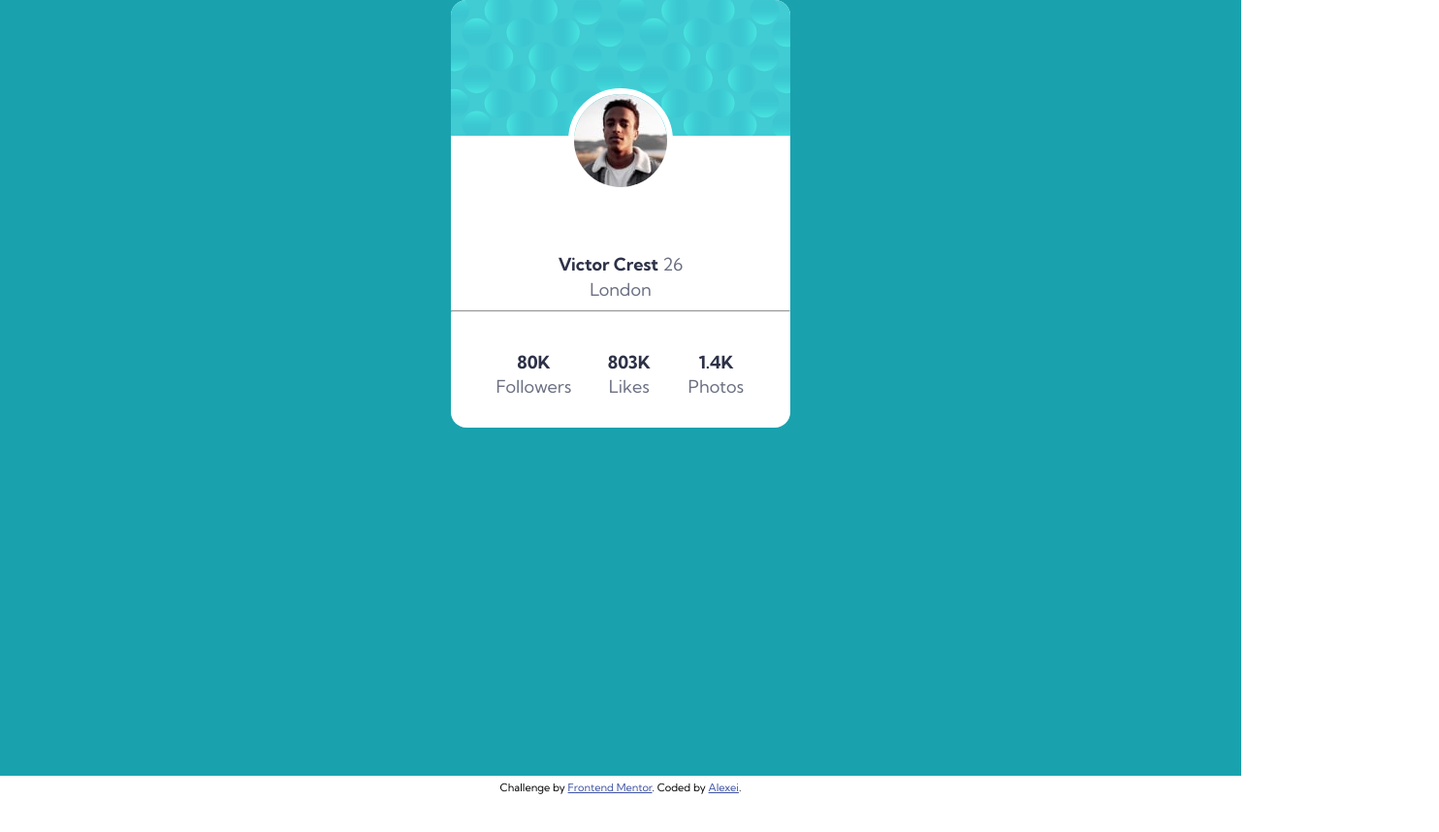
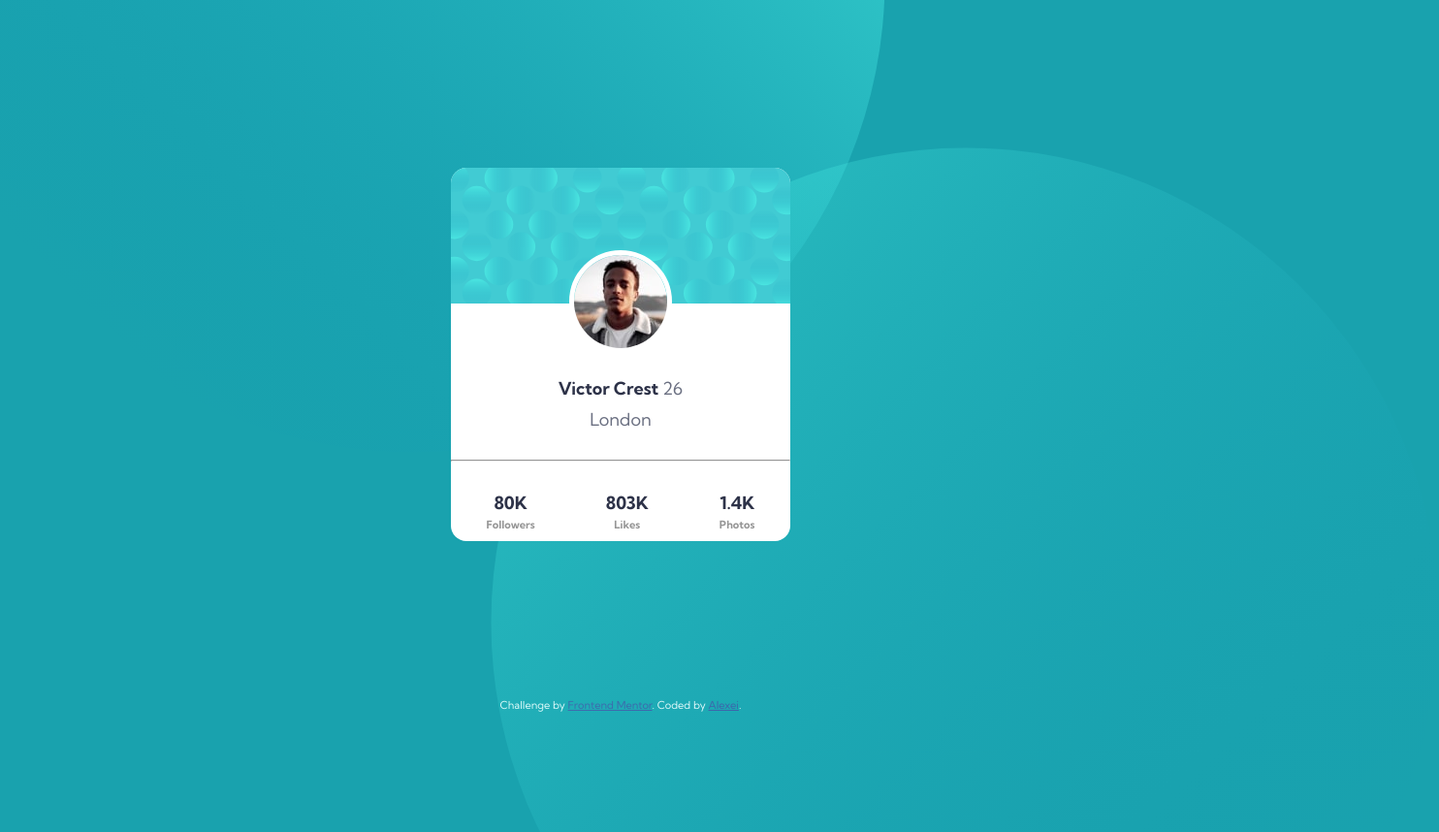
Before and after one commit to Batareika007/profile-card-component, a plain HTML site: page index.html in a window 1280 px wide. Shown: the whole page at 97% size, 1484 px wide, since content can reach past the window. Before the commit the page ends 825 px from the top, so only its background shows below. Drawn offline with Linux system fonts and the light colour scheme.

Commit message:
desktop version done

```diff
--- a/index.html
+++ b/index.html
@@ -5,8 +5,7 @@
   <meta charset="UTF-8">
   <meta name="viewport" content="width=device-width, initial-scale=1.0">
   <!-- displays site properly based on user's device -->
-  <link rel="preconnect" href="https://fonts.gstatic.com">
-<link href="https://fonts.googleapis.com/css2?family=Kumbh+Sans:wght@400;700&display=swap" rel="stylesheet">
+  <link href="https://fonts.googleapis.com/css2?family=Kumbh+Sans:wght@400;700&display=swap" rel="stylesheet">
   <link rel="stylesheet" href="style/style.css">
   <link rel="icon" type="image/png" sizes="32x32" href="./images/favicon-32x32.png">
 
@@ -26,49 +25,76 @@
 </head>
 
 <body>
-  <main>
-  <!-- top left image circle -->
-  <img class="top_left_circle" src="images/bg-pattern-top.svg" alt="">
+  <div class="pattern-top">
+    <img src="images/bg-pattern-top.svg" alt="top-pattern">
+  </div>
 
-  <!-- ======== person card ============= -->
-  <div class="person_card">
+  <!-- ====== main container -->
 
-    <img class="top_card_image" src="images/bg-pattern-card.svg" alt="">
+  <div class="container">
+
+    <!-- ======== card ==========  -->
+
+    <section>
+      <img src="images/bg-pattern-card.svg" alt="pattern card">
+
+      <img class="card-picture" src="images/image-victor.jpg" alt="Victor picture">
+
+      <span class="person-name font-bold">
+        Victor Crest
+        <span class="person-age"> 26</span>
+      </span>
+      <span class="person-living-city">
+        London
+      </span>
+      <hr>
+
+      <!-- personal data -->
+
+      <div class="perosn-data">
+
+        <div class="data font-bold">
+          80K
+          <span class="small-text">
+            Followers
+          </span>
+        </div>
+        <div class="data font-bold">
+          803K
+          <span class="small-text">
+            Likes
+          </span>
+
+        </div>
+
+        <div class="data font-bold">
+          1.4K
+          <span class="small-text">
+            Photos
+          </span>
+
+        </div>
+      </div>
+    </section>
+  </div>
+
+  <div class="pattern-bottom">
+    <img src="images/bg-pattern-bottom.svg" alt="bottom-pattern">
+  </div>
 
 
-    <img class="person_image" src="images/image-victor.jpg" alt="victor image">
-    <div>
-    <span class="person_name bold_text">Victor Crest</span>
-    <span class="regular_text"> 26</span>
-    </div>
 
-    <span class="regular_text"> London</span>
-    <hr>
 
-    <div class="flexbox">
-      <div class="regular_text">
-       <span class="bold_text"> 80K</span>
-        <span>Followers</span>
-      </div>
-      <div class="regular_text">
-       <span class="bold_text"> 803K</span>
-        <span> Likes </span>
-      </div>
-      <div class="regular_text">
-        <span class="bold_text">1.4K</span>
-       <span> Photos</span>
-      </div>
-    </div>
-  </div>
 
-<!-- bottom imahe circle -->
-  <img class="bottom_right_circle" src="images/bg-pattern-bottom.svg" alt="">
 
-</main>
+
+
+<footer>
   <div class="attribution">
     Challenge by <a href="https://www.frontendmentor.io?ref=challenge" target="_blank">Frontend Mentor</a>.
-    Coded by <a href="https://github.com/Batareika007/profile-card-component">Alexei</a>.
+    Coded by <a href="https://github.com/Batareika007">Alexei</a>.
   </div>
+  </footer>
 </body>
 
 </html>
--- a/style/style.css
+++ b/style/style.css
@@ -3,69 +3,107 @@ body {
     font-family: 'Kumbh Sans',
     sans-serif;
     font-size: 18px;
-    line-height: 140%;
-}
-
-main{
-    margin: 0 auto;
     background-color: hsl(185, 75%, 39%);
-    height: 100vh;
-    overflow:hidden;
+    overflow: hidden;
+    color: hsl(229, 23%, 23%);
 }
 
 hr{
-    border-top: 1px solid hsl(0, 0%, 59%);
+    border-top: solid 1px hsl(0, 0%, 59%);
 }
 
-.bold_text{
-    color: hsl(229, 23%, 23%);
+.font-bold{
     font-weight: 700;
-    /* margin-bottom: ; */
+}
+
+.small-text{
+    font-size: .7rem;
+    color: hsl(0, 0%, 59%);
+    display: block;
+    line-height: 20px;
+}
+
+/* ========= background  paterns ============ */
+
+.pattern-top{
+    position: absolute;
+    left: -65px;
+    top: -511px;
+    /* border: 3px blue solid; */
+    z-index: 1;
+}
+
+.pattern-bottom{
+    max-width: 100vh;
+    position: absolute;
+    right: -26px;
+    bottom: -335px;
+    /* border: 3px red solid; */
+    z-index: 2;
+}
+
+/*============ main page ================  */
+
+.container{
+    position: relative;
+    max-width: 1440px;
+    height: 720px;
+    margin: 0 auto;
+    background-color: hsl(185, 75%, 39%);
+}
+
+section{
+    overflow: hidden;
+    border-radius: 16px;
+    position: relative;
+    margin: 0 auto;
+    top:173px;
+    background-color: #ffffff;
+    width: 350px;
+    height: 385px;
+    text-align: center;
+    z-index: 3;
+}
+
+.card-picture{
+    position: relative;
+    display: block;
+    margin: 0 auto;
+    border-radius: 100%;
+    border: 5px white solid;
+    top: -60px;
+}
+
+.person-name{
+    display: block;
+    margin-top: -35px;
+    margin-bottom: 9px;
+}
+
+.person-age{
+    font-weight: 400;
+    color: hsl(227, 10%, 46%);
+}
+
+.person-living-city{
+    display: block;
+    color: hsl(227, 10%, 46%);
+    margin-bottom: 30px;
+}
+
+.perosn-data {
+    margin-top: 30px;
+    display: flex;
 
 }
 
-.regular_text{
-   color: hsl(227, 10%, 46%);
-
+.data{
+    flex: 1 1 auto;
+    line-height: 25px;
 }
 
-/* ========== background ================ */
+/* ==== footer ====== */
 
-.top_left_circle {
-    position: relative;
-    top: -50%;
-    right: 80px;
-    display: none;
+footer{
+    color: #fff;
 }
-
-.bottom_right_circle{
-    position: relative;
-    left: 45%;
-    top: -50%;
-    display: none;
-}
-
-
-/* =============== person card =============== */
-.person_card{
-    margin: 0 auto;
-    width: 350px;
-    overflow:hidden;
-    border-radius: 16px;
-    background-color: #fff;
-    text-align: center;
-    z-index: 2;
-}
-
-.person_image {
-    text-align: center;
-    position: relative;
-    border-radius: 50%;
-    border: solid white 6px;
-    top: -55px;
-}
-
-.flexbox{
-    display: flex;
-    padding: 30px;
-}
```
